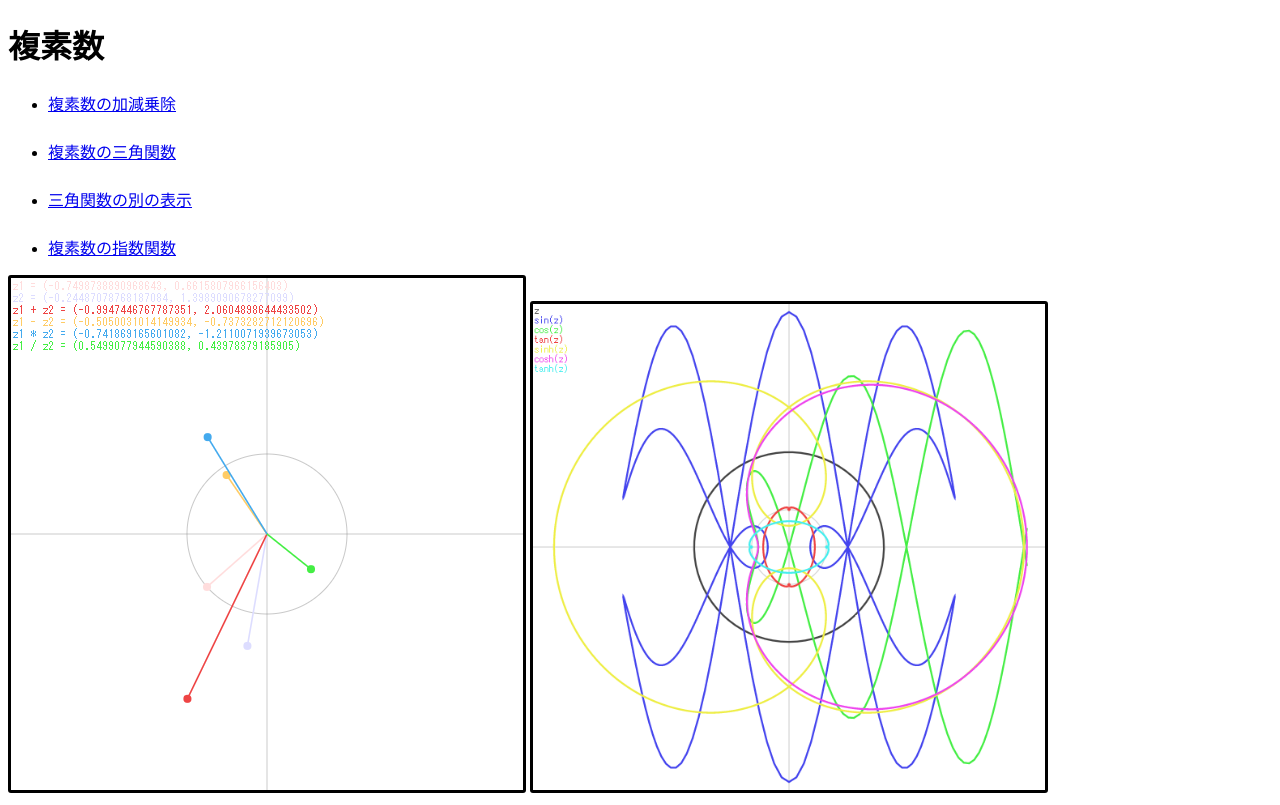
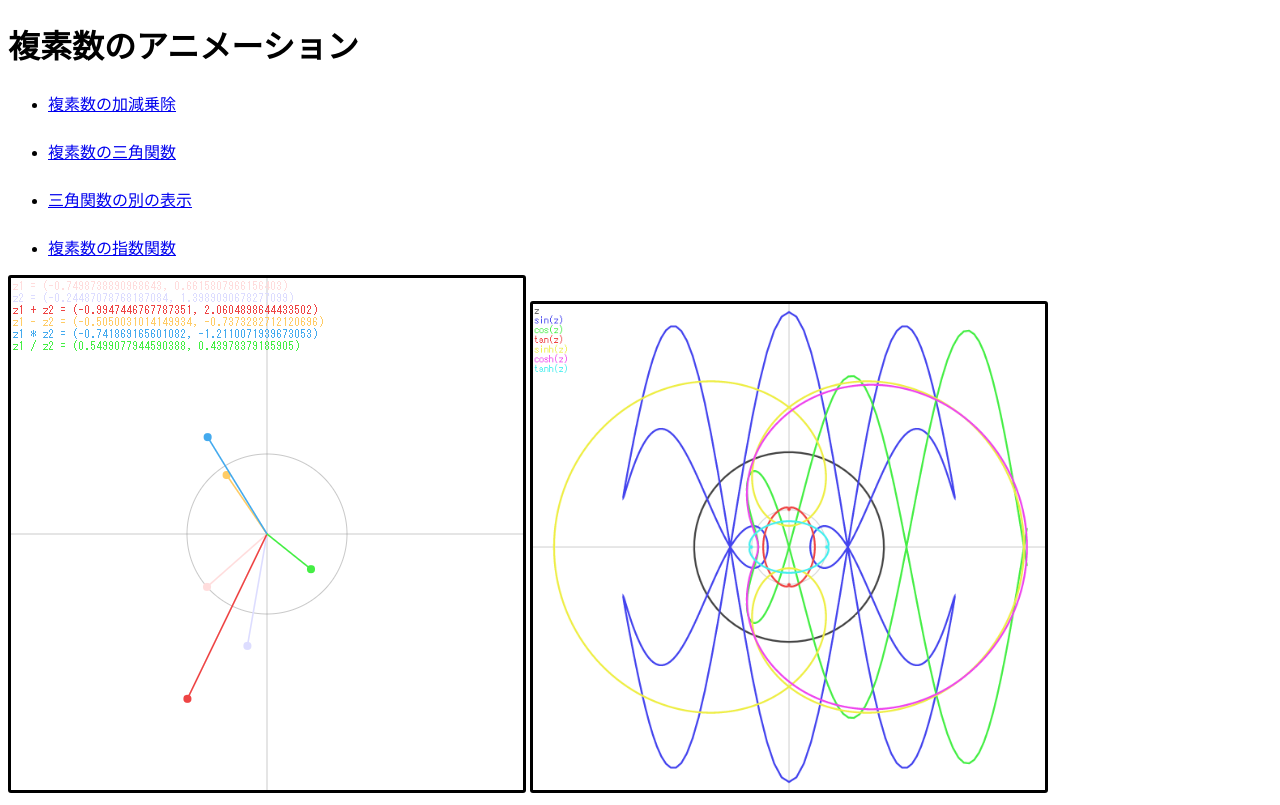
Before and after one commit to ryukau/Canvas027, a plain HTML site: page index.html in a window 1280 px wide. Drawn offline with Linux system fonts and the light colour scheme.

Commit message:
Change title

```diff
--- a/index.html
+++ b/index.html
@@ -23,7 +23,7 @@
 </head>
 
 <body>
-  <h1>複素数</h1>
+  <h1>複素数のアニメーション</h1>
 
   <ul>
     <li>
```
